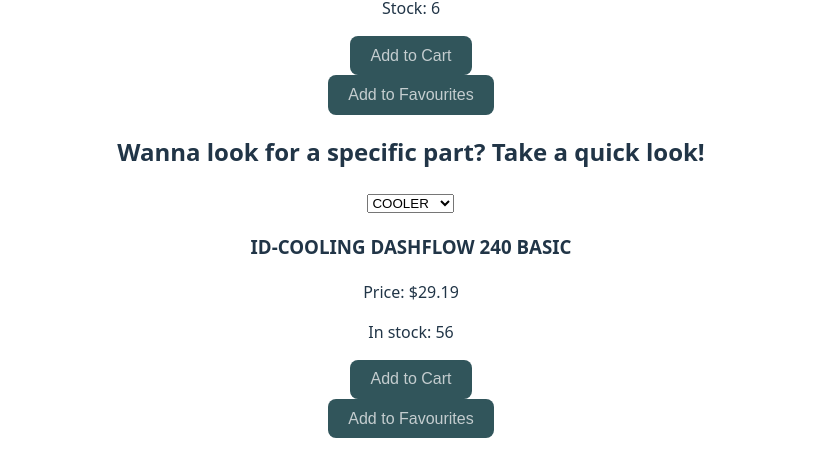
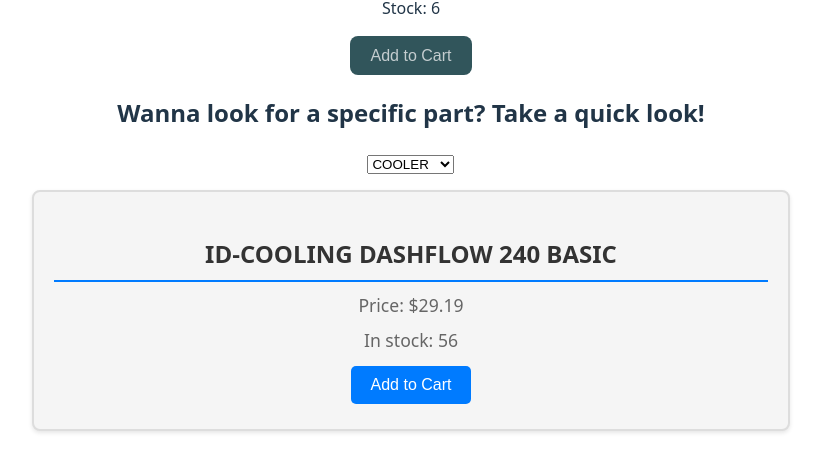
Before and after one commit to D-Villanueva204/Web-Store-Project, a React (Vite) app in the folder web-store-project/: page / in a window 1280 px wide. Shown: the part 496-952 px from the top of the page, without its empty margins (229-1050 px from the left). Built offline with nearby package versions, Linux system fonts and the light colour scheme.

Commit message:
Feature: Added favourites page, renders dynamically and also has a remove button that functions properly.

```diff
--- a/web-store-project/src/App.tsx
+++ b/web-store-project/src/App.tsx
@@ -12,9 +12,9 @@
 function App() {
 
   const [items, setCart] = useState<Part[]>([]);
-  const [favourites, setFavourites] = useState<string[]>([]);
+  const [favourites, setFavourites] = useState<Part[]>([]);
 
-  const addFavourite = (item: string) => {
+  const addFavourite = (item: Part) => {
       setFavourites([...favourites, item]);
   };
 
--- a/web-store-project/src/components/web-store/parts/general/generalSelector.tsx
+++ b/web-store-project/src/components/web-store/parts/general/generalSelector.tsx
@@ -2,7 +2,7 @@
 import BuyButton from "../../buyButton";
 import AddFavouriteButton from "../../favourite-button/favourite-button";
 
-function GeneralSelector({ name, partType, addItemToCart, addFavourite }: { name: string; partType: typeof PartTypes[keyof typeof PartTypes], addItemToCart: (item: string) => void, addFavourite: (item: string) => void }) {
+function GeneralSelector({ name, partType, addItemToCart }: { name: string; partType: typeof PartTypes[keyof typeof PartTypes], addItemToCart: (item: string) => void }) {
     let retrievedPart = null;
     let partName = "Not Found";
     let price = "0.00";
@@ -27,7 +27,6 @@
             </p>
             <p>Stock: {stock} </p>
                 <BuyButton addItemToCart={addItemToCart} price={price} productName={partName} />
-                <AddFavouriteButton addFavourite={addFavourite} price={price} productName={partName} />
         </section>
     )
 }
--- /dev/null
+++ b/web-store-project/src/components/web-store/parts/general/generalTypeGenerator.css
@@ -0,0 +1,48 @@
+.random-part-section {
+    background-color: #f5f5f5;
+    border: 2px solid #ddd;
+    border-radius: 8px;
+    padding: 20px;
+    margin: 15px 0;
+    box-shadow: 0 2px 4px rgba(0, 0, 0, 0.1);
+    transition: transform 0.2s, box-shadow 0.2s;
+}
+
+.random-part-section:hover {
+    transform: translateY(-5px);
+    box-shadow: 0 4px 8px rgba(0, 0, 0, 0.15);
+}
+
+.random-part-section h3 {
+    color: #333;
+    font-size: 1.5em;
+    margin-bottom: 10px;
+    border-bottom: 2px solid #007bff;
+    padding-bottom: 8px;
+}
+
+.random-part-section p {
+    color: #666;
+    font-size: 1.1em;
+    margin: 8px 0;
+}
+
+.random-part-section button {
+    background-color: #007bff;
+    color: white;
+    border: none;
+    padding: 10px 20px;
+    margin: 5px;
+    border-radius: 5px;
+    cursor: pointer;
+    font-size: 1em;
+    transition: background-color 0.3s;
+}
+
+.random-part-section button:hover {
+    background-color: #0056b3;
+}
+
+.random-part-section button:active {
+    transform: scale(0.98);
+}
--- a/web-store-project/src/components/web-store/parts/general/generalTypeGenerator.tsx
+++ b/web-store-project/src/components/web-store/parts/general/generalTypeGenerator.tsx
@@ -1,8 +1,9 @@
 import BuyButton from "../../buyButton";
 import PartTypes from "./PartTypes";
 import AddFavouriteButton from "../../favourite-button/favourite-button";
+import "./GeneralTypeGenerator.css"
 
-function GeneralTypeGenerator({ partType, addItemToCart, addFavourite }: { partType: typeof PartTypes[keyof typeof PartTypes], addItemToCart: (item: Part) => void, addFavourite: (item: Part) => void }) {
+function GeneralTypeGenerator({ partType, addItemToCart, addFavourite, favourite }: { partType: typeof PartTypes[keyof typeof PartTypes], addItemToCart: (item: Part) => void, addFavourite: (item: Part) => void, favourite: boolean }) {
     if (partType) {
         let partName = "Not Found";
         let price = "0.00";
@@ -15,7 +16,9 @@
             stock = retrievedPart.stock;
 
         }
-        return (
+
+        if (favourite) {
+            return (
             <section className="random-part-section">
                 <h3>
                     {partName}
@@ -27,7 +30,20 @@
                 <BuyButton addItemToCart={addItemToCart} price={price} productName={partName} />
                 <AddFavouriteButton addFavourite={addFavourite} price={price}productName={partName} />
             </section>
-        )
+        )}
+        if (!favourite) {
+            return (
+            <section className="random-part-section">
+                <h3>
+                    {partName}
+                </h3>
+                <p>
+                    Price: ${price}
+                </p>
+                <p>In stock: {stock}</p>
+                <BuyButton addItemToCart={addItemToCart} price={price} productName={partName} />
+            </section>
+        )}
     }
 };
 
--- a/web-store-project/src/pages/favourites-page.tsx
+++ b/web-store-project/src/pages/favourites-page.tsx
@@ -1,5 +1,5 @@
 interface FavouritesPageProps {
-    favourites: string[];
+    favourites: Part[];
     removeFavourite: (index: number) => void;
 }
 
@@ -13,7 +13,7 @@
             <ul>
                 {favourites.map((item, index) => (
                     <li key={index}>
-                        {favourites}
+                        {item.name} - ${item.price}
                         <button onClick={() => removeFavourite(index)}>Remove</button>
                     </li>
                 ))}
--- a/web-store-project/src/pages/product-page.tsx
+++ b/web-store-project/src/pages/product-page.tsx
@@ -1,9 +1,8 @@
 import { useState } from "react";
-// import StarRating from "../components/web-store/stars/StarRating";
 import GeneralTypeGenerator from "../components/web-store/parts/general/generalTypeGenerator";
 import PartTypes from "../components/web-store/parts/general/PartTypes";
 
-function ProductPage({ addItemToCart, addToFavourites }: { addItemToCart: (item: string) => void }) {
+function ProductPage({ addItemToCart, addFavourite }: { addItemToCart: (item: string) => void, addFavourite: (item: string) => void }) {
     const [selectedCategory, setSelectedCategory] = useState<keyof typeof PartTypes>("");
     const categories = ["CASE", "COOLER", "CPU", "GPU", "MOBO", "PSU", "RAM", "STORAGE", "OS"];
     // const defaultRating = localStorage.getItem("starRating");
@@ -22,9 +21,9 @@
             </select>
 
             <div>
-                <GeneralTypeGenerator partType={PartTypes[selectedCategory]} addItemToCart={addItemToCart} addFavourite={addToFavourites} />
-                <GeneralTypeGenerator partType={PartTypes[selectedCategory]} addItemToCart={addItemToCart} addFavourite={addToFavourites} />
-                <GeneralTypeGenerator partType={PartTypes[selectedCategory]} addItemToCart={addItemToCart} addFavourite={addToFavourites} />
+                <GeneralTypeGenerator partType={PartTypes[selectedCategory]} addItemToCart={addItemToCart} addFavourite={addFavourite} favourite={true}/>
+                <GeneralTypeGenerator partType={PartTypes[selectedCategory]} addItemToCart={addItemToCart} addFavourite={addFavourite} favourite={true}/>
+                <GeneralTypeGenerator partType={PartTypes[selectedCategory]} addItemToCart={addItemToCart} addFavourite={addFavourite} favourite={true}/>
             </div>
             <div>
                 {/* <StarRating iconSize={50} defaultRating={defaultRating} /> */}
```
